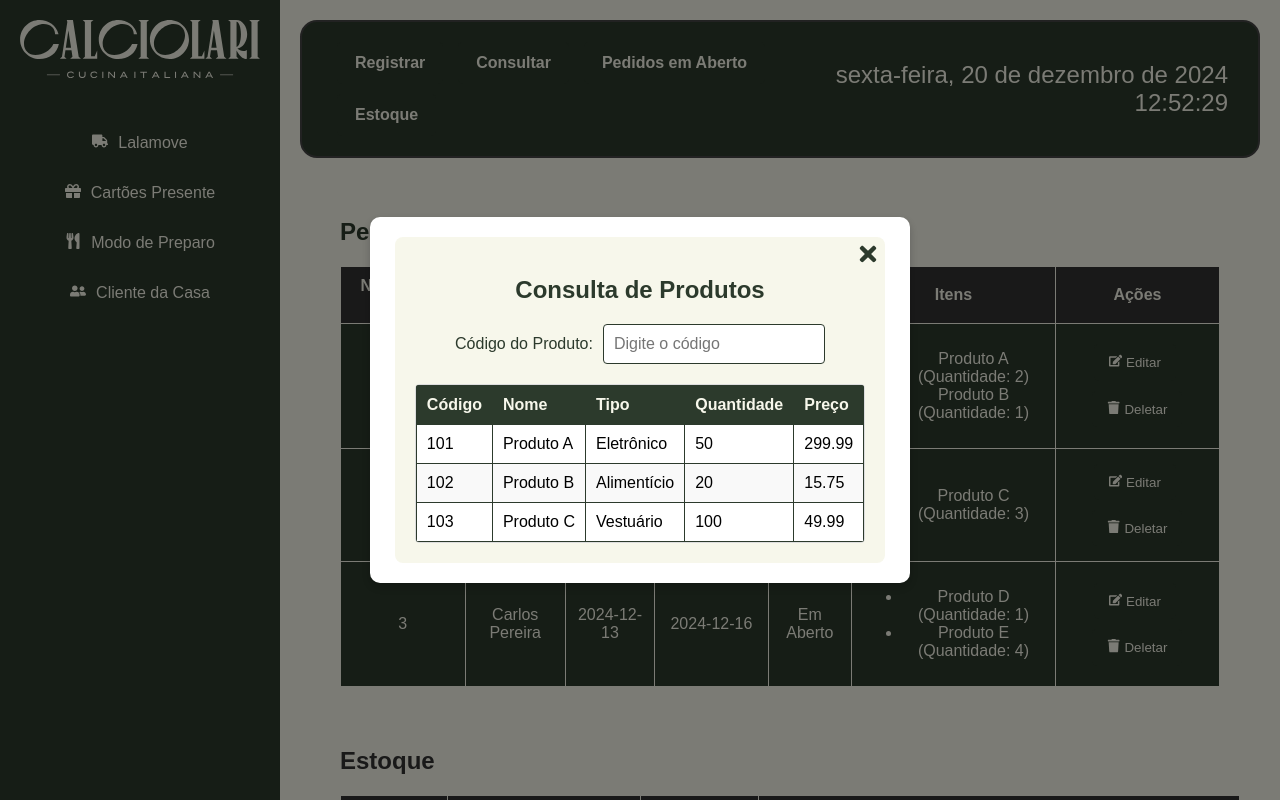
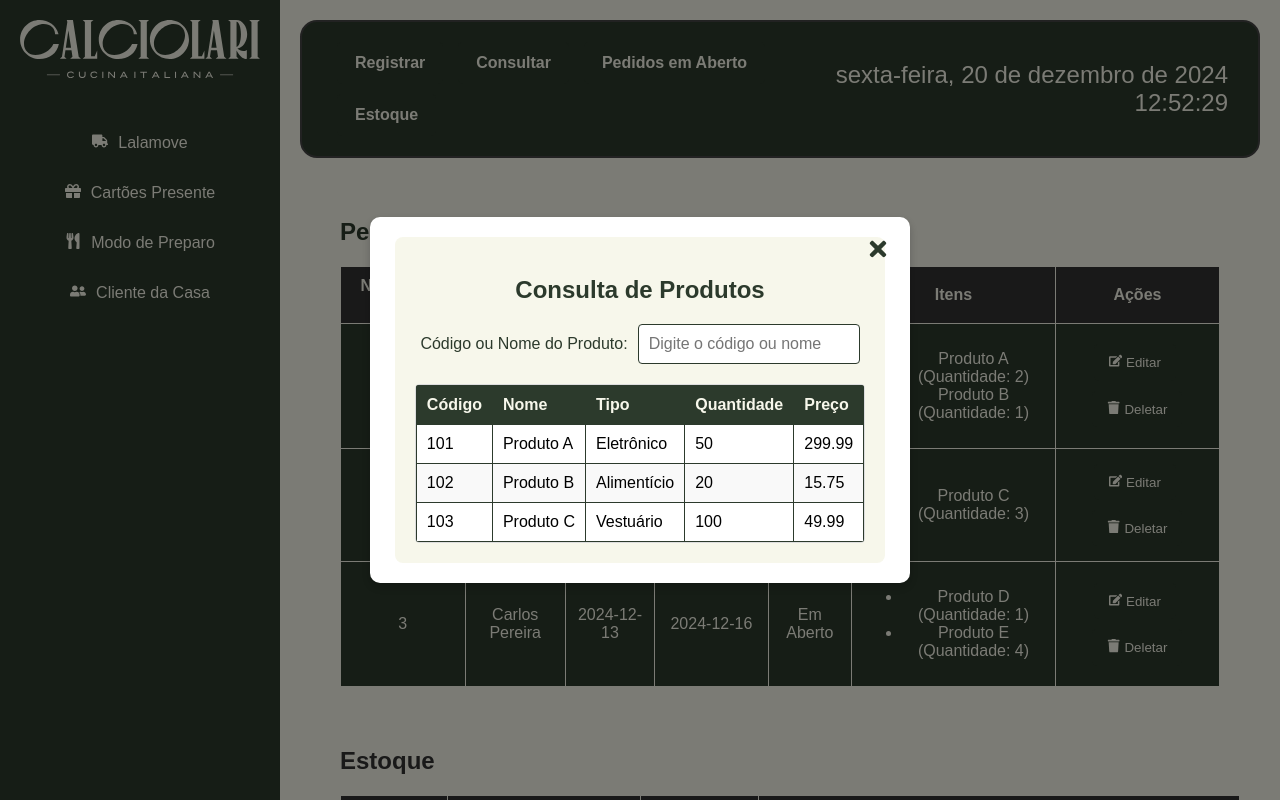
Before and after one commit to heyluannlucas/calciolari-app, a React (Create React App) app: page / in a window 1280 px wide. Both pictures are taken after a click on the button "Consultar". Shown: the top 800 px of the page. Built offline with nearby package versions, Linux system fonts and the light colour scheme.

Commit message:
fix: button e pesquisa de pedidos e produtos

```diff
--- a/src/App.css
+++ b/src/App.css
@@ -200,12 +200,21 @@ button:hover {
   right: 10px;
   background: none;
   border: none;
-  font-size: 20px;
   cursor: pointer;
-  color: #2C3A2C;
+  padding: 5px;
 }
 
 .close-button:hover {
+  background: none;
+}
+
+.close-button svg {
+  color: #2C3A2C;
+  font-size: 24px;
+  transition: color 0.3s;
+}
+
+.close-button svg:hover {
   color: #444;
 }
 
--- a/src/components/OverlayPage.js
+++ b/src/components/OverlayPage.js
@@ -28,21 +28,26 @@ function OverlayPage({ page, onClose }) {
 
   const handleOverlayClick = (e) => {
     if (e.target.className === "overlay") {
-      if (page === "Consultar") {
-        onClose();
-      } else if (window.confirm("Tem certeza que deseja sair sem salvar?")) {
+      if (["RegistrarCliente", "RegistrarProduto", "RegistrarPedido"].includes(page)) {
+        if (window.confirm("Tem certeza que deseja sair sem salvar?")) {
+          onClose();
+        }
+      } else {
         onClose();
       }
     }
   };
 
   const handleCloseClick = () => {
-    if (page === "Consultar") {
-      onClose();
-    } else if (window.confirm("Tem certeza que deseja sair sem salvar?")) {
+    if (["RegistrarCliente", "RegistrarProduto", "RegistrarPedido"].includes(page)) {
+      if (window.confirm("Tem certeza que deseja sair sem salvar?")) {
+        onClose();
+      }
+    } else {
       onClose();
     }
   };
+
 
   return (
     <div
--- a/src/pages/ConsultarProdutos.js
+++ b/src/pages/ConsultarProdutos.js
@@ -26,16 +26,18 @@ function Consultar() {
     },
   ];
 
-  const [searchCode, setSearchCode] = useState("");
+  const [searchTerm, setSearchTerm] = useState("");
   const [filteredProducts, setFilteredProducts] = useState(mockData);
 
   const handleSearch = (e) => {
-    const value = e.target.value;
-    setSearchCode(value);
+    const value = e.target.value.toLowerCase();
+    setSearchTerm(value);
 
     if (value) {
-      const filtered = mockData.filter((product) =>
-        product.code.toString().includes(value)
+      const filtered = mockData.filter(
+        (product) =>
+          product.code.toString().includes(value) ||
+          product.name.toLowerCase().includes(value)
       );
       setFilteredProducts(filtered);
     } else {
@@ -47,13 +49,13 @@ function Consultar() {
     <div className="consultar">
       <h2>Consulta de Produtos</h2>
       <div className="search-bar">
-        <label htmlFor="searchCode">Código do Produto:</label>
+        <label htmlFor="searchTerm">Código ou Nome do Produto:</label>
         <input
-          id="searchCode"
-          type="number"
-          value={searchCode}
+          id="searchTerm"
+          type="text"
+          value={searchTerm}
           onChange={handleSearch}
-          placeholder="Digite o código"
+          placeholder="Digite o código ou nome"
         />
       </div>
 
--- a/src/pages/ListarPedidos.js
+++ b/src/pages/ListarPedidos.js
@@ -4,6 +4,7 @@ import "../styles/ListarPedidos.css";
 const ListaPedidos = () => {
   const [pedidos, setPedidos] = useState([]);
   const [loading, setLoading] = useState(true);
+  const [searchTerm, setSearchTerm] = useState("");
 
   useEffect(() => {
     const mockPedidos = [
@@ -61,9 +62,14 @@ const ListaPedidos = () => {
     return <div>Carregando pedidos...</div>;
   }
 
-  const pedidosEmAberto = pedidos.filter((pedido) => pedido.status === "Em Aberto");
+  const filteredPedidos = pedidos.filter(
+    (pedido) =>
+      pedido.status === "Em Aberto" &&
+      (pedido.customerName.toLowerCase().includes(searchTerm.toLowerCase()) ||
+        pedido.id.toString().includes(searchTerm))
+  );
 
-  if (pedidosEmAberto.length === 0) {
+  if (filteredPedidos.length === 0) {
     return <div>Nenhum pedido em aberto encontrado</div>;
   }
 
@@ -71,6 +77,13 @@ const ListaPedidos = () => {
     <div className="lista-pedidos">
       <div className="lista-pedidos-container">
         <h2>Pedidos Em Aberto</h2>
+        <input
+          type="text"
+          placeholder="Pesquisar por ID ou Nome"
+          value={searchTerm}
+          onChange={(e) => setSearchTerm(e.target.value)}
+          className="search-input"
+        />
         <div className="table-container">
           <table className="pedidos-table">
             <thead>
@@ -84,7 +97,7 @@ const ListaPedidos = () => {
               </tr>
             </thead>
             <tbody>
-              {pedidosEmAberto.map((pedido) => (
+              {filteredPedidos.map((pedido) => (
                 <tr key={pedido.id}>
                   <td>{pedido.id}</td>
                   <td>{pedido.customerName}</td>
--- a/src/styles/ListarPedidos.css
+++ b/src/styles/ListarPedidos.css
@@ -6,6 +6,16 @@ body {
   margin: 0;
   padding: 0;
   color: #333;
+}
+.search-input {
+  width: 100%;
+  max-width: 300px;
+  padding: 10px;
+  margin: 10px 0 20px;
+  font-size: 16px;
+  border: 1px solid #ccc;
+  border-radius: 4px;
+  box-sizing: border-box;
 }
 
 .lista-pedidos {
```
